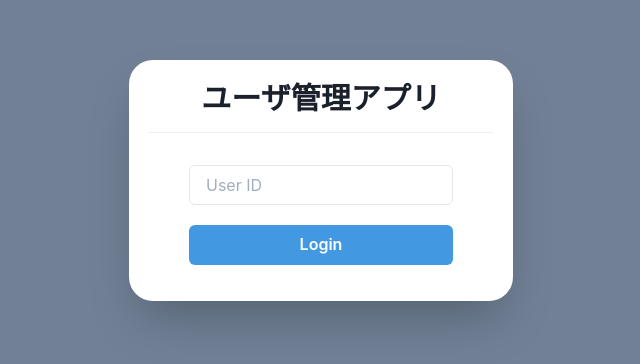
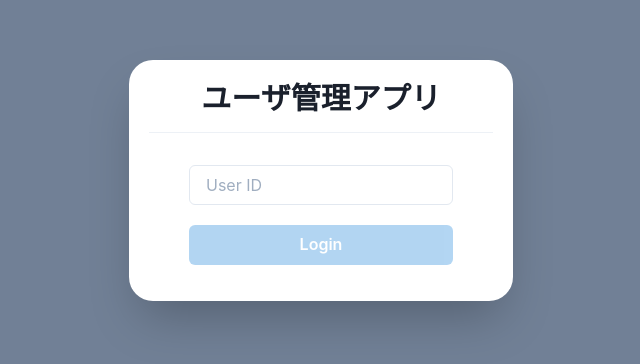
Before and after one commit to kazu-S-1110/react-ts-jake-userapp_210808, a React (Create React App) app: page / in a window 1280 px wide. Shown: the part 220-584 px from the top of the page, without its empty margins (319-959 px from the left). Built offline with nearby package versions, Linux system fonts and the light colour scheme.

Commit message:
ログインボタンに機能実装。クルクルいいね♪

```diff
--- a/src/components/atoms/button/PrimaryButton.tsx
+++ b/src/components/atoms/button/PrimaryButton.tsx
@@ -3,12 +3,24 @@ import { memo, ReactNode, VFC } from 'react';
 
 type Props = {
   children: ReactNode;
+  onClick: () => void;
+  loading?: boolean;
+  disable?: boolean;
 };
 
-export const PrimaryButton: VFC<Props> = memo(({ children }) => {
-  return (
-    <Button bg="blue.400" color="white" _hover={{ opacity: '0.4' }}>
-      {children}
-    </Button>
-  );
-});
+export const PrimaryButton: VFC<Props> = memo(
+  ({ children, onClick, disable = false, loading = false }) => {
+    return (
+      <Button
+        bg="blue.400"
+        color="white"
+        _hover={{ opacity: '0.4' }}
+        isLoading={loading}
+        disabled={disable || loading}
+        onClick={onClick}
+      >
+        {children}
+      </Button>
+    );
+  }
+);
--- a/src/components/pages/Login.tsx
+++ b/src/components/pages/Login.tsx
@@ -1,12 +1,15 @@
 import { Input } from '@chakra-ui/input';
 import { Box, Divider, Flex, Heading, Stack } from '@chakra-ui/layout';
 import { ChangeEvent, memo, useState, VFC } from 'react';
+import { useAuth } from '../../hooks/useAuth';
 import { PrimaryButton } from '../atoms/button/PrimaryButton';
 
 export const Login: VFC = memo(() => {
+  const { login, loading } = useAuth();
   const [userId, setUserId] = useState('');
   const onChangeUserID = (e: ChangeEvent<HTMLInputElement>) =>
     setUserId(e.target.value);
+  const onClickLogin = () => login(userId);
 
   return (
     <Flex alignItems="center" justifyContent="center" h="100vh">
@@ -21,7 +24,13 @@ export const Login: VFC = memo(() => {
             value={userId}
             onChange={onChangeUserID}
           />
-          <PrimaryButton>Login</PrimaryButton>
+          <PrimaryButton
+            disable={userId === ''}
+            loading={loading}
+            onClick={onClickLogin}
+          >
+            Login
+          </PrimaryButton>
         </Stack>
       </Box>
     </Flex>
```
